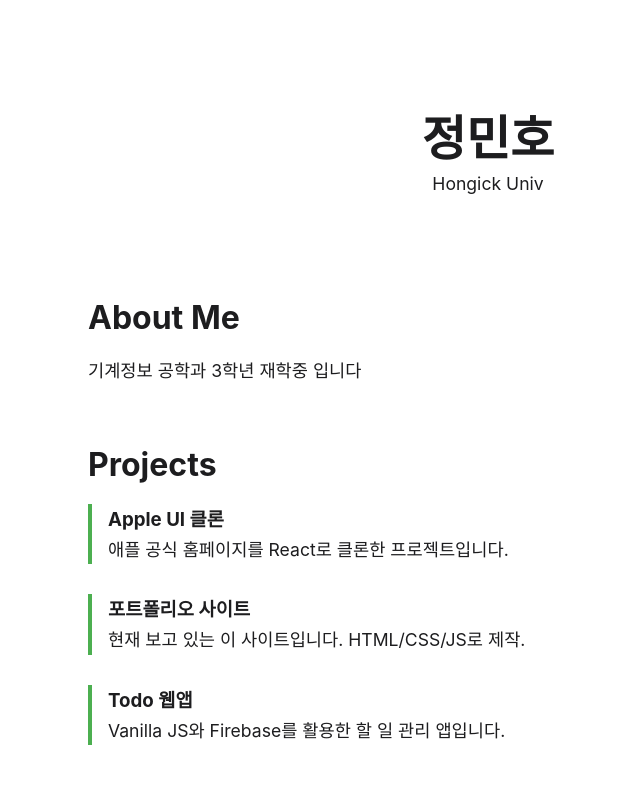
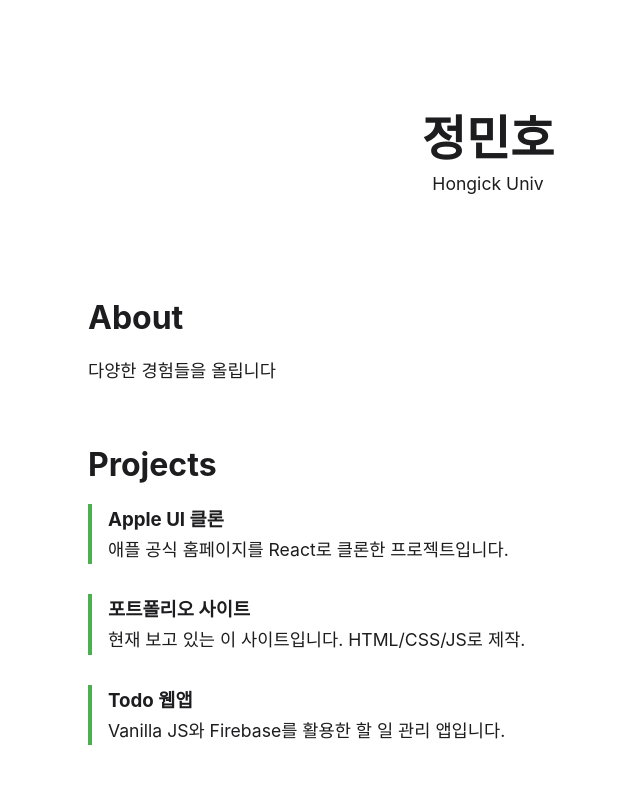
Before and after one commit to wjdalsgh03/works, a plain HTML site: page index.html in a window 1280 px wide. Shown: the top 800 px of the page, without its empty margins (152-792 px from the left). Drawn offline with Linux system fonts and the light colour scheme; a web font is replaced by a local one.

Commit message:
Update index.html

```diff
--- a/index.html
+++ b/index.html
@@ -15,8 +15,8 @@
 
   <main>
     <section class="fade-in" id="about">
-      <h2>About Me</h2>
-      <p>기계정보 공학과 3학년 재학중 입니다</p>
+      <h2>About </h2>
+      <p>다양한 경험들을 올립니다</p>
     </section>
 
     <section class="fade-in" id="projects">
@@ -27,7 +27,7 @@
     <section class="fade-in" id="contact">
       <h2>Contact</h2>
       <p>Email: mhchung74@naver.com</p>
-      <p>GitHub: <a href="https://github.com/gildong" target="_blank">wjdalsgh03</a></p>
+      <p>GitHub: <a href="https://github.com/wjdalsgh03" target="_blank">wjdalsgh03</a></p>
     </section>
   </main>
 
```
